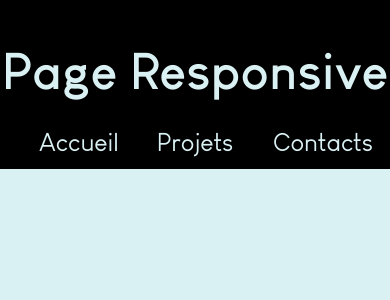
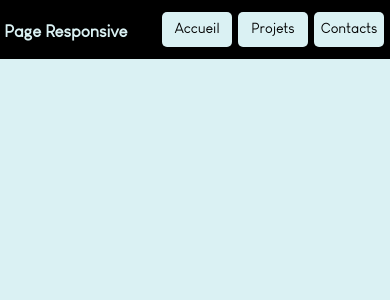
Before and after one commit to Deuteronome/responsiveDesign, a PHP site: page /pages/responsiveTest.htm in a window 390 px wide. Shown: the top 300 px of the page. Run offline with PHP 8.4, Linux system fonts and the light colour scheme.

Commit message:
header responsive

```diff
--- a/pages/responsiveTest.htm
+++ b/pages/responsiveTest.htm
@@ -9,12 +9,12 @@
 </head>
 <body>
 
-    <header class="header-desktop">
+   <header>
         <h1>Page Responsive</h1>
-        <nav class="nav-desktop">
-            <a href="../pages/responsiveTest.htm" class="nav-button-desktop">Accueil</a>
-            <a href="#" class="nav-button-desktop">Projets</a>
-            <a href="#" class="nav-button-desktop">Contacts</a>
+        <nav>
+            <a href="../pages/responsiveTest.htm" class="nav-button">Accueil</a>
+            <a href="#" class="nav-button">Projets</a>
+            <a href="#" class="nav-button">Contacts</a>
         </nav>
     </header>
 
--- a/style/style.css
+++ b/style/style.css
@@ -51,6 +51,22 @@
 .header-desktop>h1 {
     font-size: 6vh;
 }
+
+
+.header-mobile {
+    font-family: 'custom', sans-serif;
+    height: 7vh;
+    flex-direction: row;
+    justify-content: space-between;
+    align-items: center;
+
+ }
+
+.header-mobile>h1 {
+    font-size: 2vh;
+    padding-top: 0.5vh;
+    padding-left: 0.5vh;
+}
  nav {
     display : flex;
     flex-direction: row;
@@ -64,6 +80,11 @@
     height: 6vh;
  }
 
+ .nav-mobile {
+    font-family: 'custom', sans-serif;
+    width: 60vw;
+    height: 6vh;
+ }
  .nav-button-desktop {
     display : block;
     text-align : center;
@@ -78,6 +99,17 @@
     text-decoration: none;
  }
 
- .nav-button-desktop:hover {
-    background-color: var(--main-font);
+
+ .nav-button-mobile {
+    display : block;
+    text-align : center;
+    height: 70%;
+    width : 30%;
+    font-size: 1.7vh;
+    padding-top: 1vh;
+    background-color: var(--main-back);
+    color: var(--head-back);
+    border-radius: 5px;
+    transition: background-color 1000ms;
+    text-decoration: none;
  }
```
Also changed, not shown: script/responsive.js (+37 -0 lines).
